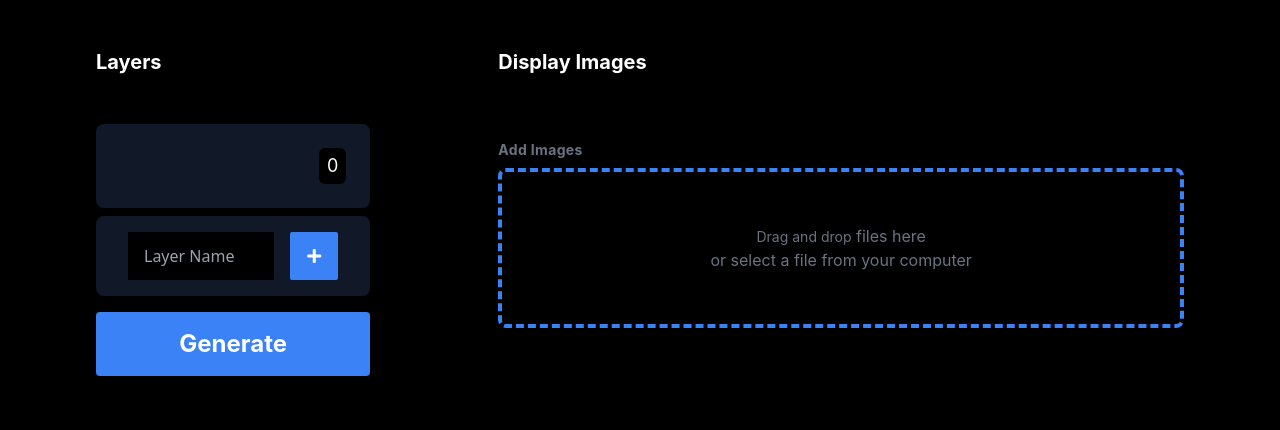
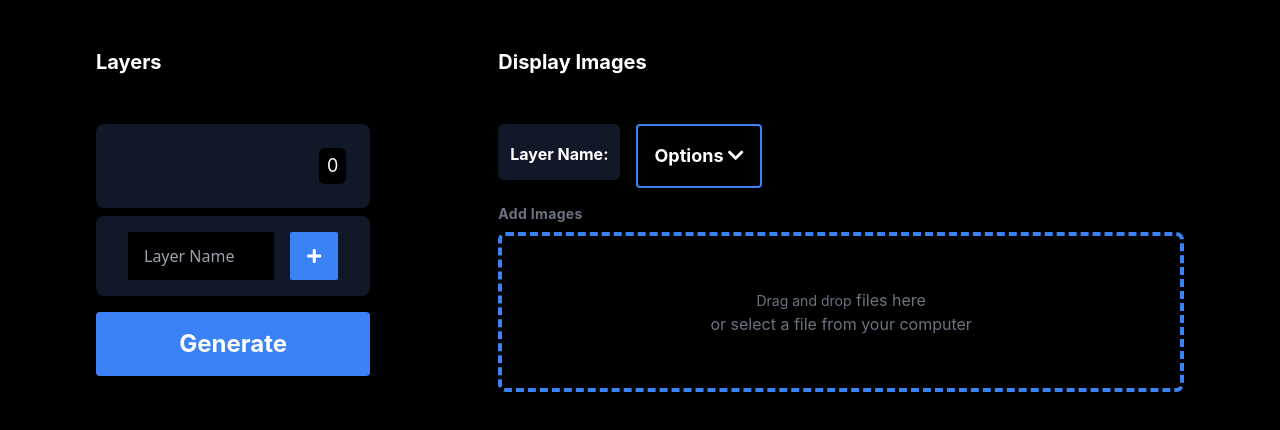
Before and after one commit to zarif007/NFT-Generator-CS, a React (Create React App) app in the folder nft-generator/: page /generate/1 in a window 1280 px wide. Both pictures are taken after a click on the button 314 px from the left and 164 px from the top of the page. Shown: the top 430 px of the page. Built offline with nearby package versions, Linux system fonts and the light colour scheme.

Commit message:
Started adding rarity

```diff
--- a/nft-generator/src/Components/Generator/Generator.js
+++ b/nft-generator/src/Components/Generator/Generator.js
@@ -10,6 +10,8 @@ const Generator = () => {
 
     const [currentLayer, setCurrentLayer] = useState('');
 
+    const [showOptions, setShowOptions] = useState(false);
+
     const inputNewLayer = useRef('');
     const filePickerRef = useRef();
 
@@ -20,7 +22,17 @@ const Generator = () => {
         }
 
         reader.onload = readerEvent => {
-            setCurrentLayer({...currentLayer, ...currentLayer.images.push(readerEvent.target.result)})
+            const rarity = (100 / (currentLayer.images.length + 1)).toFixed(2);
+            const imageData = {
+                name: Math.random().toString(36).substr(2, 5) + '#' + rarity,
+                value: readerEvent.target.result,
+                rarity,
+            }
+            currentLayer.images.map(image => {
+                image.rarity = rarity;
+                image.name = image.name.split('#')[0] + '#' + rarity
+            })
+            setCurrentLayer({...currentLayer, ...currentLayer.images.push(imageData)});
         }
     };
 
@@ -98,18 +110,36 @@ const Generator = () => {
                         </div>
                     </div>
                 </div>
-                <button onClick={() => generate()}
+                <button onClick={generate}
                 className='relative mt-4 bg-blue-500 hover:bg-blue-600 text-white w-full h-16 rounded text-2xl font-bold overflow-visible'>
                     Generate</button>
             </div>
             <div className='w-full md:pl-12 xl:pl-32 pt-12 md:pt-0'>
                 <p className='font-bold text-xl pb-12'>Display Images</p>
-                <h1 className='text-2xl font-bold'>{currentLayer.name}</h1>
+                {
+                    currentLayer !== '' && (
+                        <div className='flex flex-row gap-4'>
+                            <span
+                                className='text-md font-bold bg-gray-900 p-3 rounded-md mb-2'>
+                                Layer Name: <span className='text-2xl font-bold'>{currentLayer.name}</span>
+                            </span>
+                            <button className='hover:border-blue-600 border-2 border-blue-500 text-white p-4 rounded text-lg font-bold pb-0 pt-0'
+                                onClick={() => setShowOptions(!showOptions)} >
+                                Options {showOptions ? <i class="fas fa-chevron-up"></i> : <i class="fas fa-chevron-down"></i>}
+                            </button>
+                        </div>
+                    )
+                }
+
+
                 <div className='flex flex-row flex-wrap'>
                     {
                         currentLayer !== '' && currentLayer.images.map(image => {
                             return (
-                                <img src={image} className="max-h-64 object-contain p-2"/>
+                                <div>
+                                    <img src={image.value} className="max-h-64 object-contain p-2"/>
+                                    <h1 className='text-white'>{image.rarity}</h1>
+                                </div>
                             )
                         })
                     }
```
